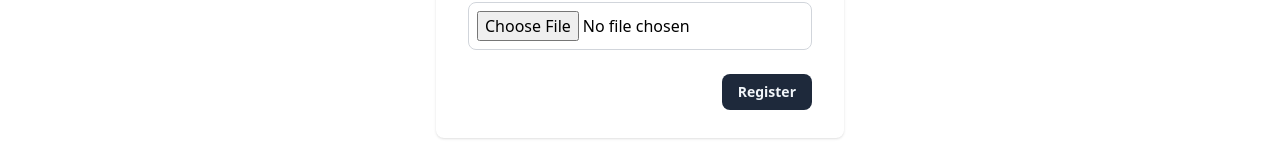
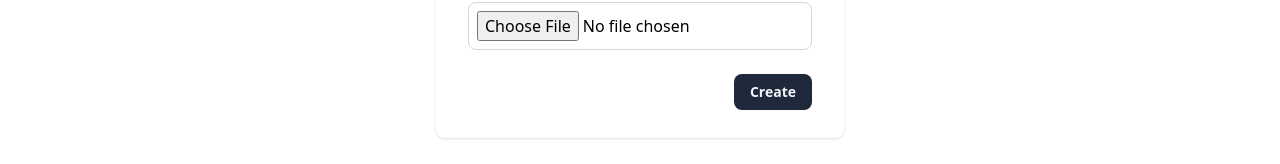
Before and after one commit to hakkhant/client-hnak, a React (Create React App) app: page /create in a window 1280 px wide. Shown: the part 446-610 px from the top of the page. Built offline with nearby package versions, Linux system fonts and the light colour scheme; the HTML template or start-up script is replaced by a standard one.

Commit message:
register to create

```diff
--- a/src/pages/PostForm.jsx
+++ b/src/pages/PostForm.jsx
@@ -75,7 +75,7 @@ const PostForm = () => {
             type='submit'
             className='py-2 px-4 rounded-lg bg-slate-800 text-slate-100 font-bold text-sm hover:bg-slate-700 hover:text-slate-200 transition delay-100'
           >
-            Register
+            Create
           </button>
         </div>
       </form>
```
